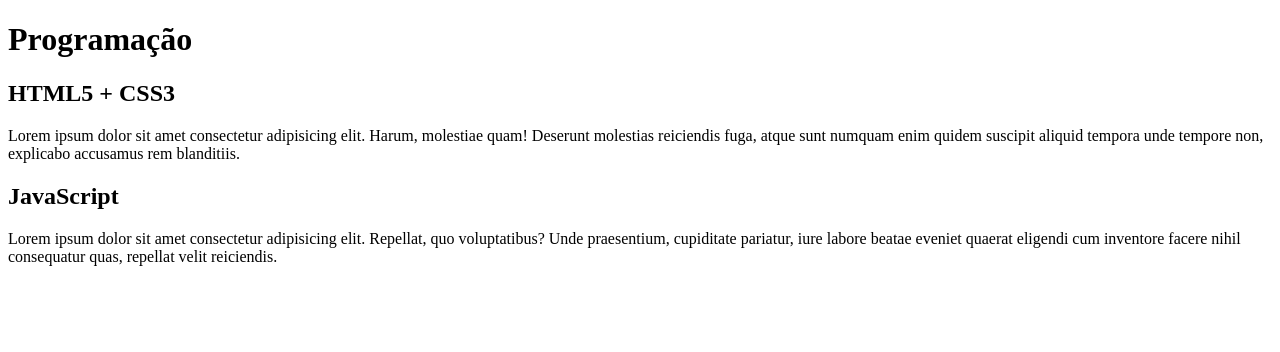
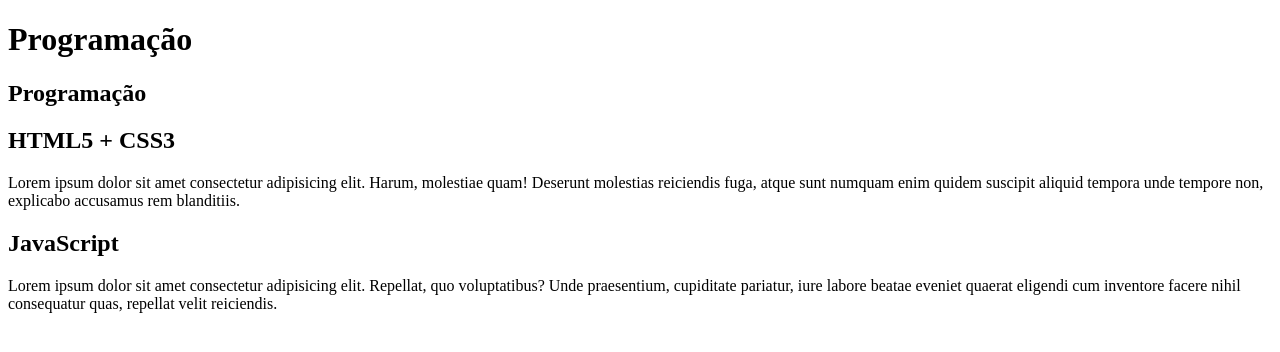
Before and after one commit to FaresSabrin/_testeCursoEmVideo, a plain HTML site: page index.html in a window 1280 px wide. Drawn offline with Linux system fonts and the light colour scheme.

Commit message:
Update index.html

```diff
--- a/index.html
+++ b/index.html
@@ -9,6 +9,7 @@
     <main>
         <header>
             <h1>Programação</h1>
+            <h2>Programação</h2>
             <article>
                 <h2>HTML5 + CSS3</h2>
                 <p>Lorem ipsum dolor sit amet consectetur adipisicing elit. Harum, molestiae quam! Deserunt molestias reiciendis fuga, atque sunt numquam enim quidem suscipit aliquid tempora unde tempore non, explicabo accusamus rem blanditiis.</p>
```
